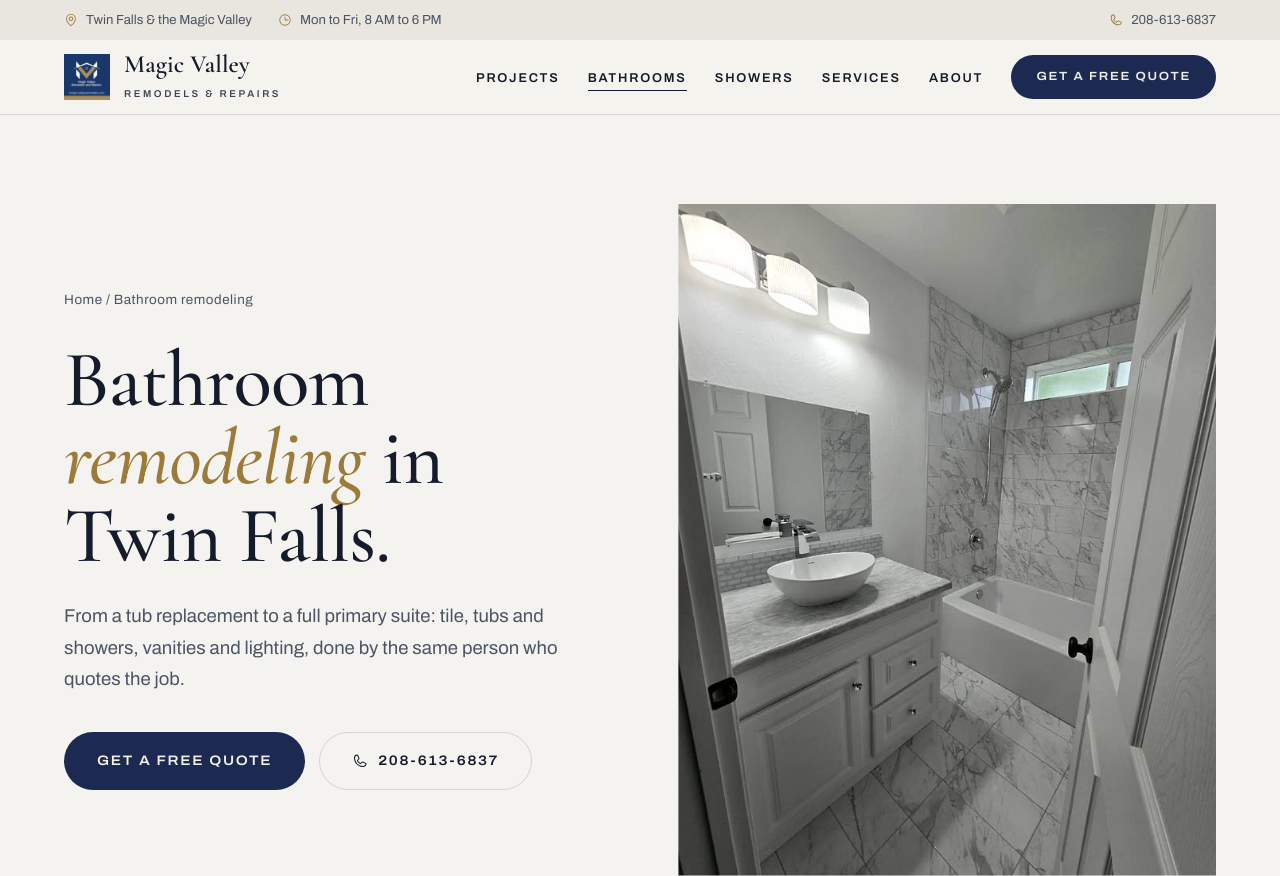
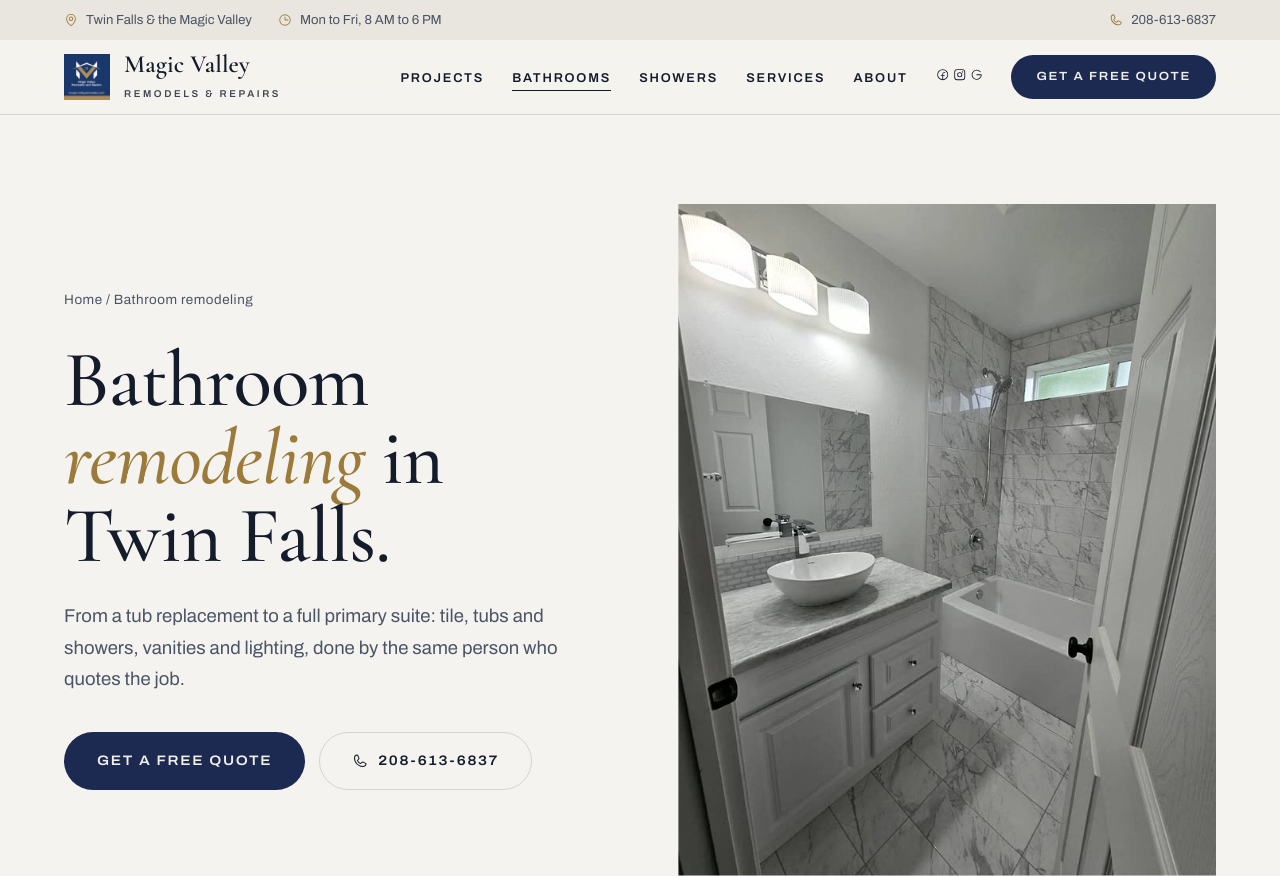
Before and after one commit to gcwebdesigner1-sudo/magic-valley-remodels, a plain HTML site: page bathroom-remodeling/index.html in a window 1280 px wide. Shown: the top 876 px of the page. Drawn offline with Linux system fonts and the light colour scheme.

Commit message:
Tito portrait, social links in menu, all-remodeling services copy: bathroom-remodeling/index.html

```diff
--- a/bathroom-remodeling/index.html
+++ b/bathroom-remodeling/index.html
@@ -42,6 +42,11 @@
       <li><a href="../walk-in-showers/">Showers</a></li>
       <li><a href="../#services">Services</a></li>
       <li><a href="../#about">About</a></li>
+      <li class="nav-soc">
+        <a href="https://www.facebook.com/magicvalleyremodelsandrepairs" target="_blank" rel="noopener" aria-label="Facebook"><svg class="icon" aria-hidden="true"><use href="../icons.svg#i-facebook-logo"/></svg></a>
+        <a href="https://www.instagram.com/magic_valley_remodels/" target="_blank" rel="noopener" aria-label="Instagram"><svg class="icon" aria-hidden="true"><use href="../icons.svg#i-instagram-logo"/></svg></a>
+        <a href="https://www.google.com/maps?cid=8080386999738490906" target="_blank" rel="noopener" aria-label="Google reviews"><svg class="icon" aria-hidden="true"><use href="../icons.svg#i-google-logo"/></svg></a>
+      </li>
       <li><a class="btn btn-navy" href="#quote">Get a Free Quote</a></li>
     </ul>
   </div></nav>
```
